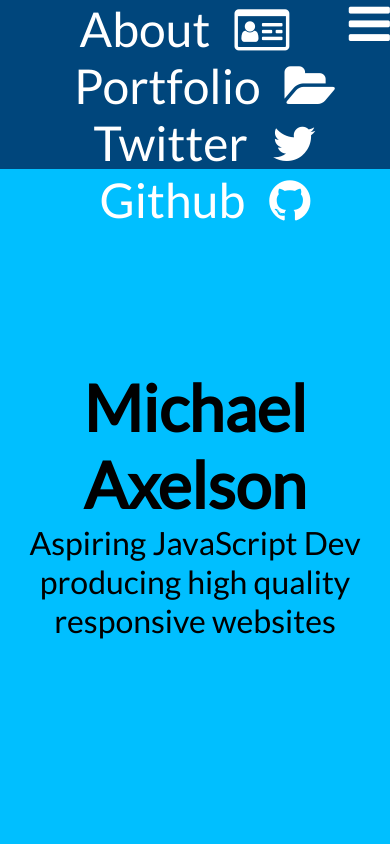
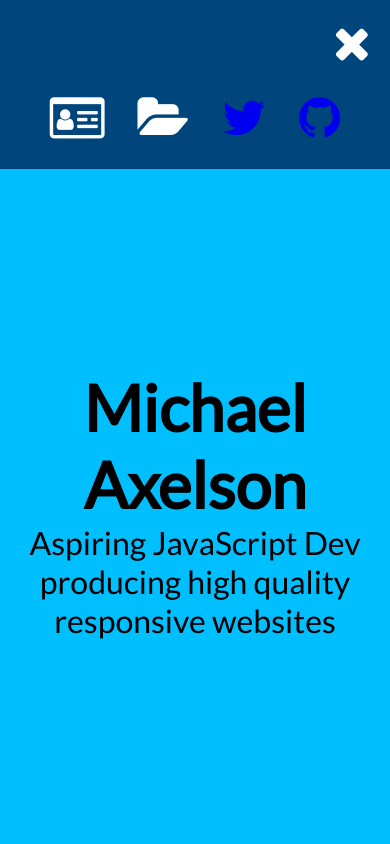
Before and after one commit to axelmichael11/portfolio, a plain HTML site: page index.html in a window 390 px wide. Both pictures are taken after a click on the icon 369 px from the left and 24 px from the top of the page. Shown: the top 844 px of the page. Drawn offline with nearby package versions, Linux system fonts and the light colour scheme; files that its build step writes are made by us from their sources.

Commit message:
menu items clicking and unclicking, as well as links to my twitter and github

```diff
--- a/index.html
+++ b/index.html
@@ -8,8 +8,8 @@
   <link rel="stylesheet" href="style/font-awesome.css">
   <link rel="stylesheet" type="text/css" href="style/icons.css">
   <link rel="stylesheet" type="text/css" href="style/index.css">
+  <link rel="stylesheet" href="style/modules.css">
   <link rel="stylesheet" href="style/layout.css">
-  <link rel="stylesheet" href="style/modules.css">
   <link rel="icon" type="image/x-icon" href="https://avatars2.githubusercontent.com/u/18607604?v=3&s=200">
   <link rel="stylesheet" href="font-awesome/css/font-awesome.min.css">
   <link rel="stylesheet" href="font-awesome/css/font-awesome.css">
@@ -19,16 +19,17 @@
 <body>
   <div id="nav">
     <i id="icon-menu" class="fa fa-bars" aria-hidden="true"></i>
+    <i id="icon-menu-clicked" class="fa fa-times" aria-hidden="true"></i>
 
     <ul class="nav-bar-links">
       <li id="about">About</li>
       <i id="about-icon" class="fa fa-id-card-o" aria-hidden="true"></i>
       <li id="portfolio">Portfolio</li>
       <i id="portfolio-icon" class="fa fa-folder-open" aria-hidden="true"></i>
-      <li id="twitter">Twitter</li>
-      <i id="twitter-icon" class="fa fa-twitter" aria-hidden="true"></i>
-      <li id="github">Github</li>
-      <i id="github-icon" class="fa fa-github" aria-hidden="true"></i>
+      <a href="https://twitter.com/maxelson11"><li id="twitter">Twitter</li></a>
+      <a href="https://twitter.com/maxelson11"><i id="twitter-icon" class="fa fa-twitter" aria-hidden="true"></i></a>
+      <a href="https://github.com/axelmichael11"><li id="github">Github</li></a>
+      <a href="https://github.com/axelmichael11"><i id="github-icon" class="fa fa-github" aria-hidden="true"></i></a>
     </ul>
   </div>
   <div id="about-page"></div>
--- a/scripts/pageView.js
+++ b/scripts/pageView.js
@@ -47,9 +47,19 @@ $('ul i').on('click', function() {
 
 
 
-// $('.navBarlinks i').hide();
-$('#menu-icon').on('click', function() {
-  $('.navBarlinks').show();
+$('.nav-bar-links i').hide();
+$('#icon-menu-clicked').hide();
+
+$('#icon-menu').on('click', function() {
+  $('.nav-bar-links i').toggle('slow').fadeIn(300);
+  $('#icon-menu').hide();
+  $('#icon-menu-clicked').show();
   // $('#about-page').fadeIn();
   // $('#portfolio-page').fadeIn();
 })
+
+$('#icon-menu-clicked').on('click', function() {
+  $('.nav-bar-links i').toggle('slow').fadeOut(300);
+  $('#icon-menu').show();
+  $('#icon-menu-clicked').hide();
+});
--- a/style/base.css
+++ b/style/base.css
@@ -3,9 +3,7 @@
 * {
 margin: 0;
 padding: 0;
-/*width: 100%; //this is tweaking things on the page, i'm not sure how but it is... hm */
 box-sizing: border-box;
-/*border: 2px dashed blue;*/
 }
 
 
@@ -13,7 +11,6 @@ html, body {
   height:100%;
   width:100%;
   background: #00bfff;
-  /*border: 2px dashed green;*/
 }
 
 hr {
@@ -28,7 +25,10 @@ p {
 }
 
 address {
-  /*display: inline-block;*/
+
+}
+a {
+  text-decoration: none;
 }
 
 h1{
--- a/style/layout.css
+++ b/style/layout.css
@@ -1,8 +1,8 @@
 /*Still not exactly sure what to put into the layout css file...*/
 
-@media screen and (min-width: 804px) {
+@media screen and (min-width: 1000px) {
 
-#icon-menu{
+#icon-menu, #icon-menu-clicked{
   display:none;
   float:right;
 
--- a/style/modules.css
+++ b/style/modules.css
@@ -9,23 +9,30 @@
 
 
 .nav-bar-links {
-  display:inline;
   color:white;
+  display:inline-block;
+  margin:.5em;
 }
 
 .nav-bar-links li {
-  display:inline;
-  padding: 0 20px;
+  display:none;
   font-family: 'Lato', sans-serif;
   font-size: 3em;
   color: white;
   list-style-type: none;
   font-size:3em;
+  background-color: #00bfff;
+  padding:.1em;
+  margin:0 .1em;
+  border-radius: 25px;
 }
 
 .nav-bar-links i {
   display:inline;
   font-size: 3em;
+  padding:.3em;
+  /*margin:auto .5em;*/
+
 }
 
 
@@ -53,12 +60,11 @@
   font-size:2em;
 }
 
-#icon-menu {
+#icon-menu, #icon-menu-clicked {
   float:right;
   margin:auto 0;
+  margin:.4em;
   font-size:3em;
-  /*height:10px;*/
-  /*width:10px;*/
   color:white;
 }
 
```
